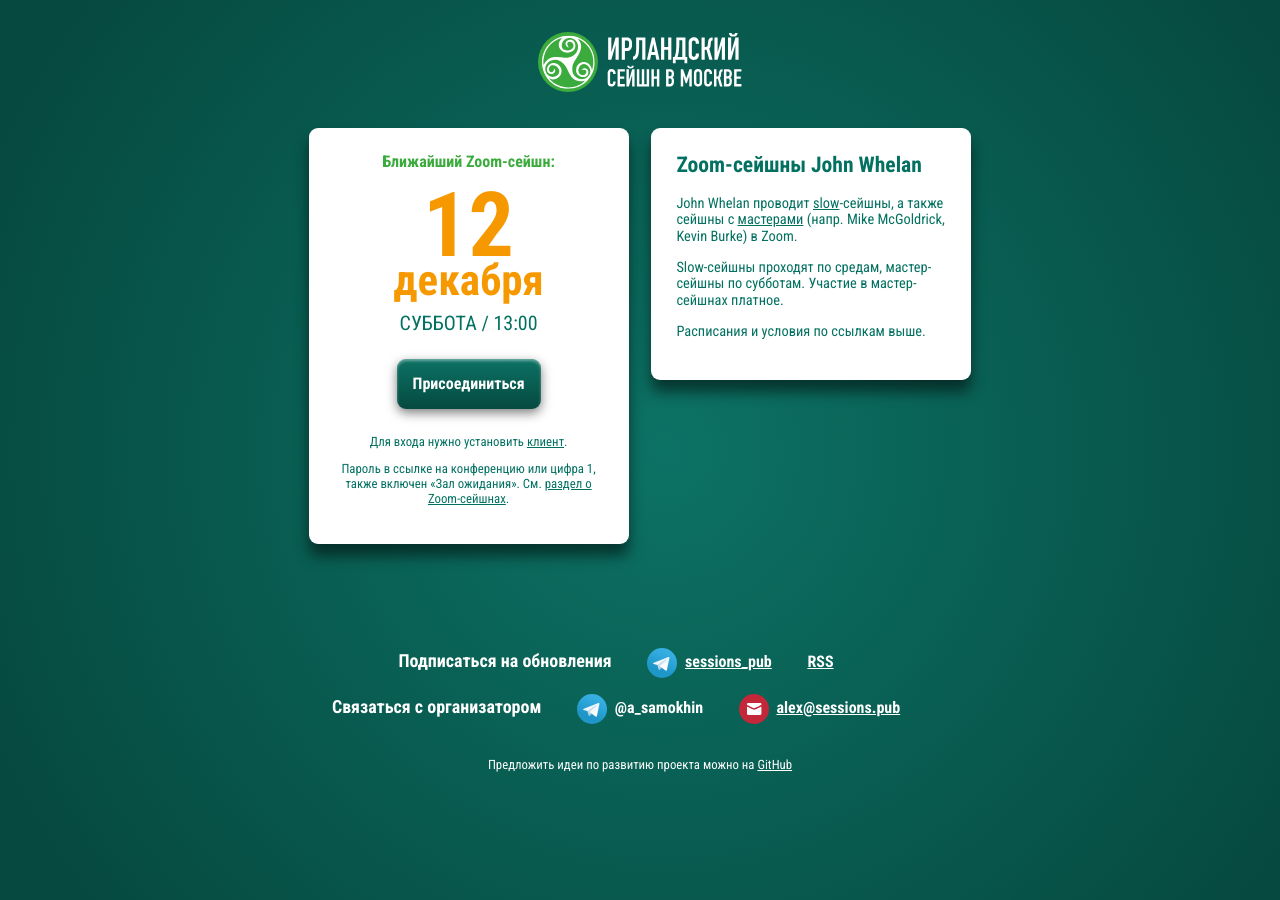
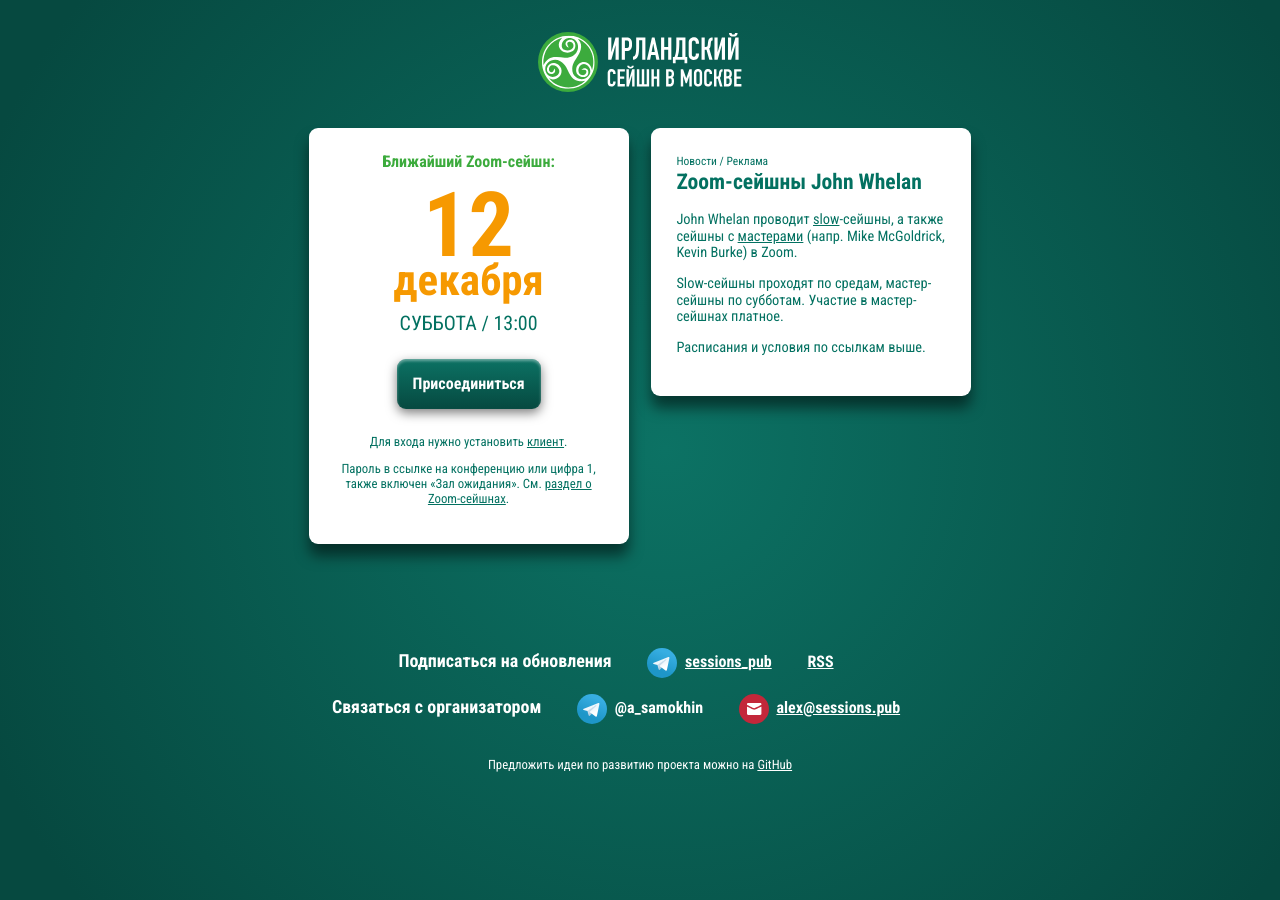
Before and after one commit to true-chaotic/sessions.pub, a Jekyll site: the page built from index.md, in a window 1280 px wide. Built offline with Jekyll 4.4.1, drawn with Linux system fonts in a browser that asks for light colours.

Commit message:
News label

```diff
--- a/index.md
+++ b/index.md
@@ -20,6 +20,7 @@
             <li class="cards__item">
                 <div class="card">
                     <div class="card__plain-text">
+                        <small>Новости / Реклама</small>
                         <h2>{{ post.title }}</h2>
                         {{ post.content }}
                     </div>
```
